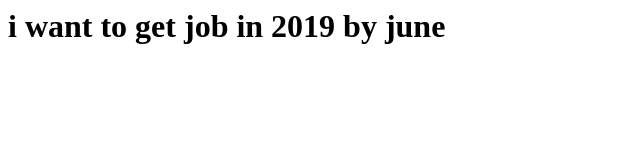
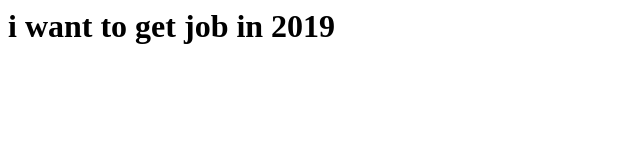
Before and after one commit to sweathagulabi/aim, a plain HTML site: page index.html in a window 1280 px wide. Shown: the whole page, without its empty margins (0-640 px from the left). Drawn offline with Linux system fonts and the light colour scheme.

Commit message:
Revert "recent"
This reverts commit ce19a867b1f08ff013cd3660a7ed1ef65ae43581.

```diff
--- a/index.html
+++ b/index.html
@@ -1,5 +1,5 @@
 <html>
   <body>
-    <h1>i want to get job in 2019 by june</h1>
+    <h1>i want to get job in 2019</h1>
   </body>
 </html>
```
